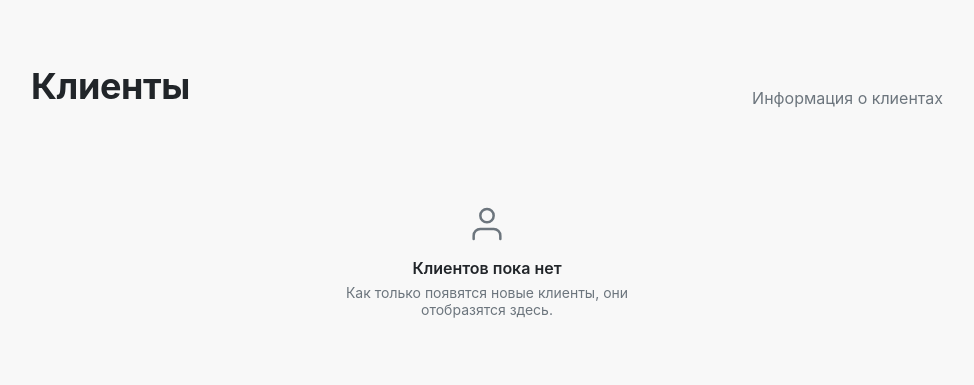
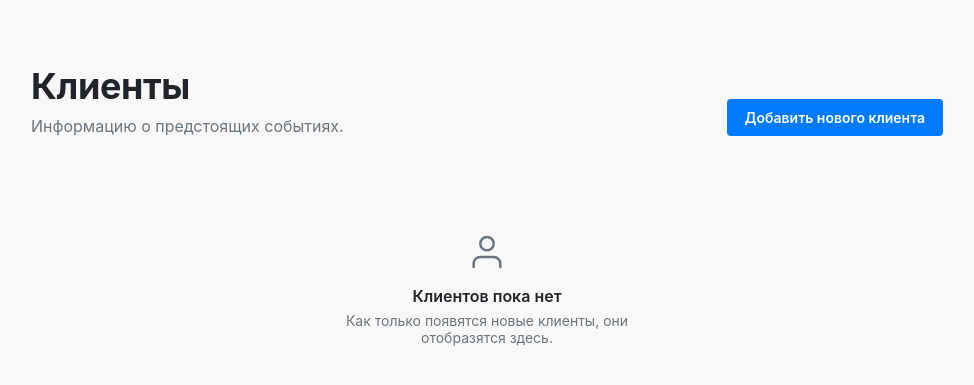
Before and after one commit to BolatMukashev/customer_retention_system, a Django app: page /clients/ in a window 1280 px wide. Shown: the part 64-449 px from the top of the page, without its empty margins (153-1127 px from the left). Run offline with Django 5.2, Linux system fonts and the light colour scheme; the visitor is signed in with stand-in values (Sample User, id 1); data that the repository does not hold is empty.

Commit message:
кнопки "добавить" без функционала

```diff
--- a/crs/clients/templates/clients/index.html
+++ b/crs/clients/templates/clients/index.html
@@ -4,8 +4,11 @@
 {% block content %}
 <div class="page">
     <div class="page-head">
-        <h1>Клиенты</h1>
-        <p class="subtitle">Информация о клиентах</p>
+        <div class="page-head-text">
+            <h1>Клиенты</h1>
+            <p class="subtitle">Информацию о предстоящих событиях.</p>
+        </div>
+        <a href="{% url 'clients:add' %}" class="btn-primary">Добавить нового клиента</a>
     </div>
 
     <div class="cards">
--- a/crs/events/templates/events/index.html
+++ b/crs/events/templates/events/index.html
@@ -4,9 +4,12 @@
 {% block content %}
 <div class="page">
     <div class="page-head">
+    <div class="page-head-text">
         <h1>События</h1>
         <p class="subtitle">Информацию о предстоящих событиях.</p>
     </div>
+    <a href="{% url 'events:add' %}" class="btn-primary">Добавить событие</a>
+</div>
 
     <div class="cards">
         {% for e in events %}
--- a/crs/events/urls.py
+++ b/crs/events/urls.py
@@ -5,4 +5,7 @@ app_name = 'events'
 
 urlpatterns = [
     path('', views.index, name='index'),
+    path('add/', views.add, name='add'),
+    path('<int:pk>/', views.view, name='event_view'),
+    path('<int:pk>/edit/', views.edit, name='edit'),
 ]
```
Also changed, not shown: crs/events/views.py (+12 -0 lines).
